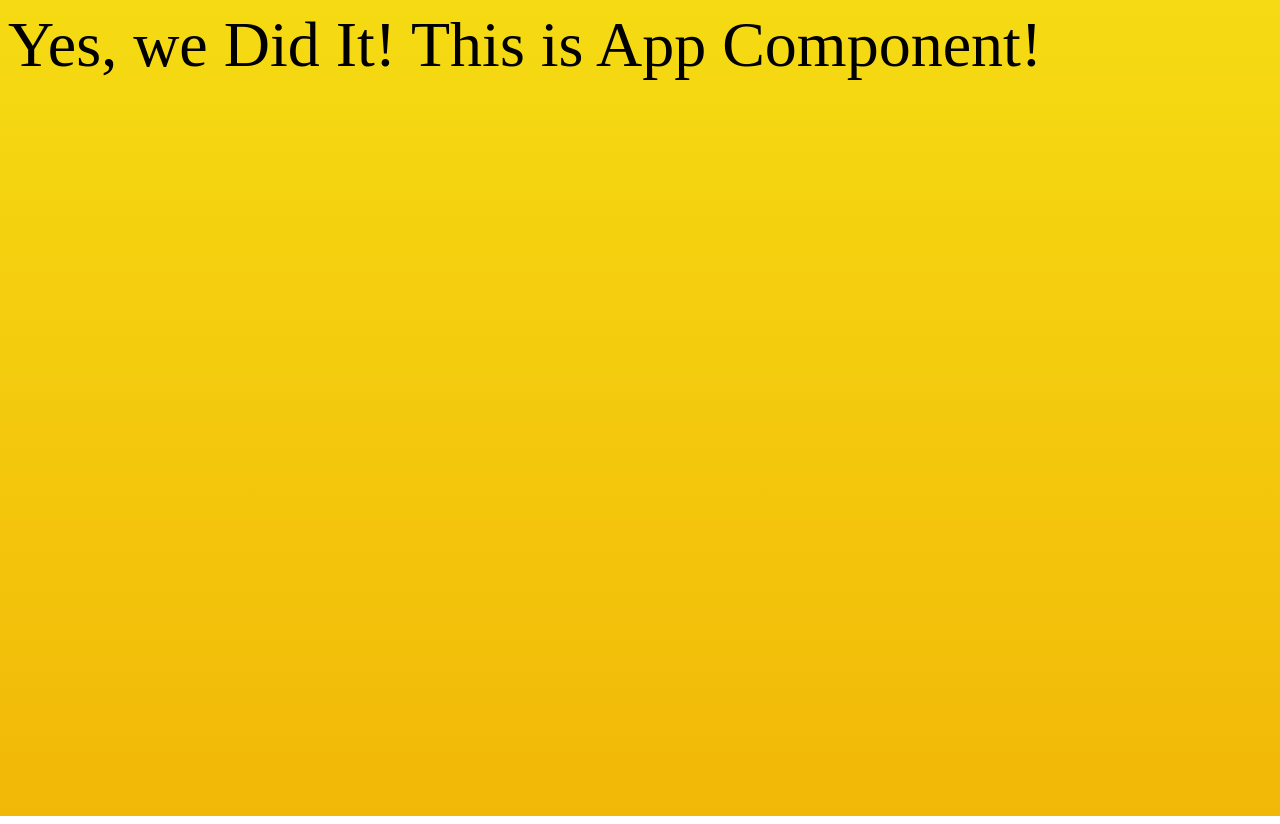
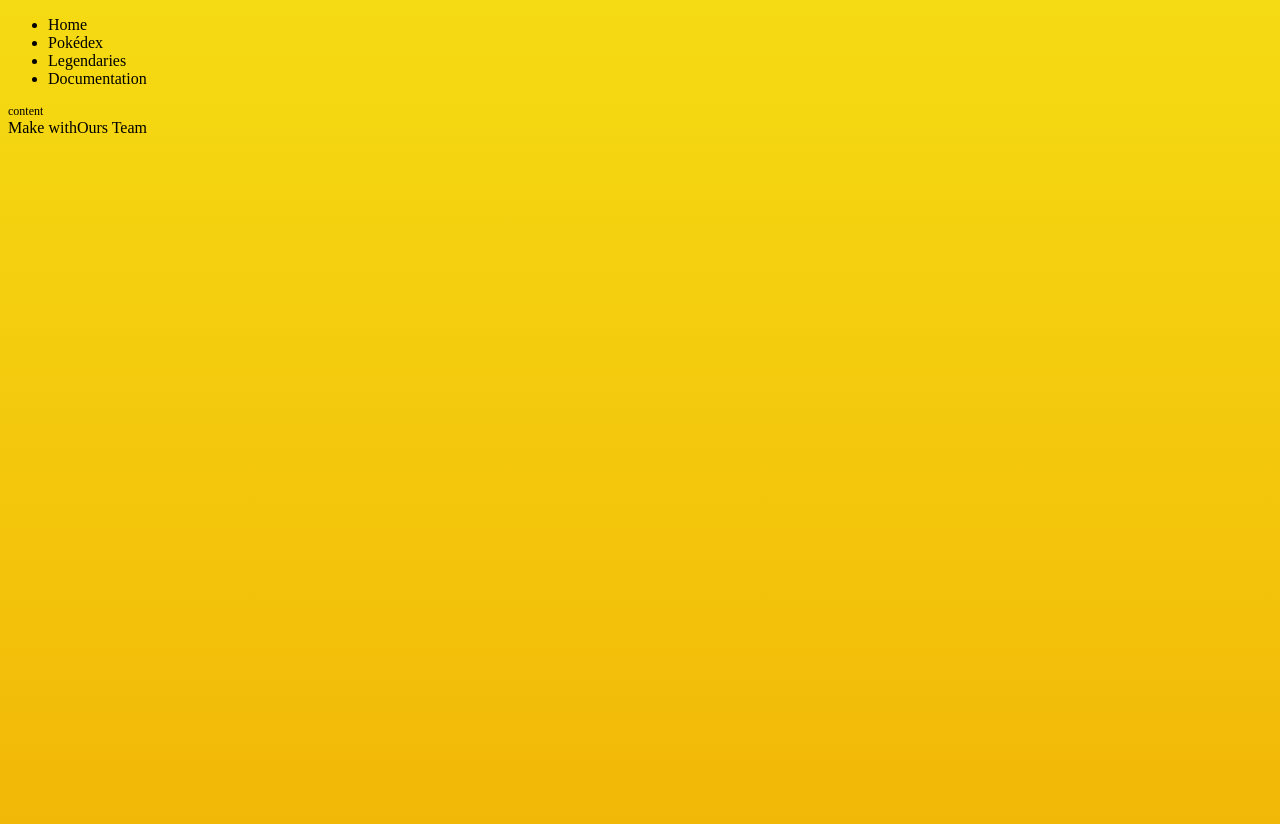
Before and after one commit to nikolay-komarov/PokemonDesk, a React app: page / in a window 1280 px wide. Built offline with nearby package versions, Linux system fonts and the light colour scheme.

Commit message:
добавит разметку для header, footer

```diff
--- a/src/App.module.scss
+++ /dev/null
@@ -1,3 +0,0 @@
-.header {
-    font-size: 64px;
-}
--- a/src/App.tsx
+++ /dev/null
@@ -1,12 +0,0 @@
-import React from 'react';
-import cn from 'classnames';
-
-import style from './App.module.scss';
-
-const App = () => {
-  console.log('###: same log');
-
-  return <div className={cn(style.header, 'color')}>Yes, we Did It! This is App Component!</div>;
-};
-
-export default App;
--- /dev/null
+++ b/src/components/app/App.module.scss
@@ -0,0 +1,3 @@
+.content {
+  font-size: 12px;
+}
--- /dev/null
+++ b/src/components/app/App.tsx
@@ -0,0 +1,19 @@
+import React from 'react';
+import cn from 'classnames';
+
+import Header from '../header/Header';
+import Footer from '../footer/Footer';
+
+import s from './App.module.scss';
+
+const App = () => {
+  return (
+    <>
+      <Header />
+      <div className={cn(s.content, 'color')}>content</div>
+      <Footer />
+    </>
+  );
+};
+
+export default App;
--- /dev/null
+++ b/src/components/footer/Footer.tsx
@@ -0,0 +1,14 @@
+import React from 'react';
+
+const Footer = () => {
+  return (
+    <footer className="page-footer">
+      <div className="page-footer__wrapper">
+        <a className="page-footer__link">Make with</a>
+        <a className="page-footer__link">Ours Team</a>
+      </div>
+    </footer>
+  );
+};
+
+export default Footer;
--- /dev/null
+++ b/src/components/header/Header.tsx
@@ -0,0 +1,31 @@
+import React from 'react';
+
+const Header = () => {
+  return (
+    <header className="page-header">
+      <nav className="main-nav">
+        <a className="main-nav__logo">{/* todo: add logo
+            <img src="" alt=""/>
+           */}</a>
+        <div className="main-nav__list-wrapper">
+          <ul className="main-nav__list">
+            <li className="main-nav__item main-nav__item--active">
+              <a className="main-nav__item-link">Home</a>
+            </li>
+            <li className="main-nav__item">
+              <a className="main-nav__item-link">Pokédex</a>
+            </li>
+            <li className="main-nav__item">
+              <a className="main-nav__item-link">Legendaries</a>
+            </li>
+            <li className="main-nav__item">
+              <a className="main-nav__item-link">Documentation</a>
+            </li>
+          </ul>
+        </div>
+      </nav>
+    </header>
+  );
+};
+
+export default Header;
--- a/src/index.ts
+++ b/src/index.ts
@@ -1,6 +1,6 @@
 import React from 'react';
 import ReactDOM from 'react-dom';
-import App from "./App";
+import App from './components/app/App';
 
 import './index.css';
 
```
Also changed, not shown: src/components/app/App.module.scss.d.ts (added, +7 -0 lines), .eslintrc.js (renamed from src/.eslintrc.js), 1 other file (tests, documents, lock files or other folders).
